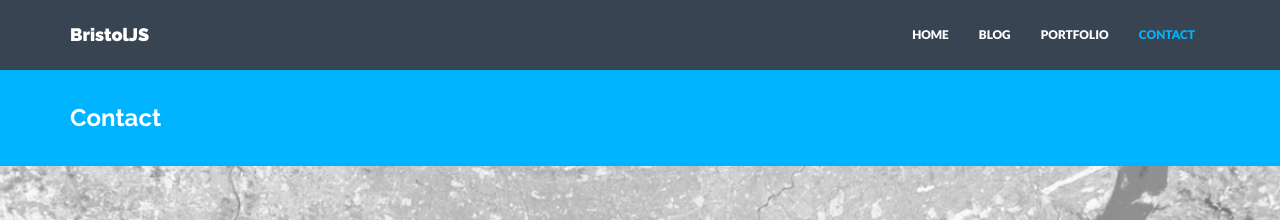
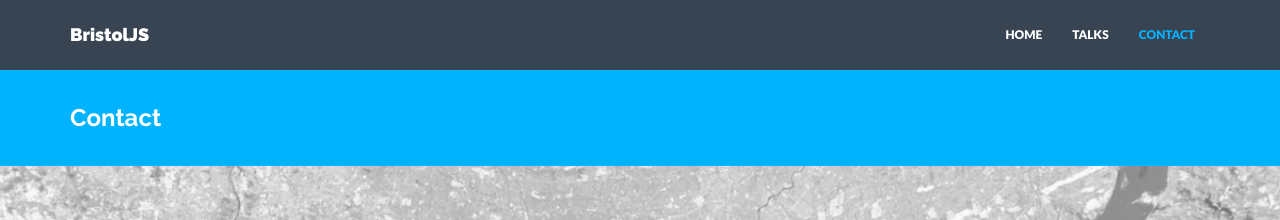
Before and after one commit to bristoljs/bristoljs, a Jekyll site: the page built from contact.html, in a window 1280 px wide. Shown: the top 220 px of the page. Built offline with Jekyll 4.4.1, drawn with Linux system fonts in a browser that asks for light colours; nearby versions of some CDN libraries.

Commit message:
Remove unused header items

```diff
--- a/_includes/nav.html
+++ b/_includes/nav.html
@@ -13,8 +13,7 @@
     <div class="navbar-collapse collapse navbar-right">
       <ul class="nav navbar-nav">
         <li {% if page.title == "Home" %}class="active"{% endif %}><a href="{{"/" | prepend: site.baseurl }}">HOME</a></li>
-        <li {% if page.title == "Blog" %}class="active"{% endif %}><a href="{{"/blog/" | prepend: site.baseurl }}">BLOG</a></li>
-        <li {% if page.title == "Portfolio" %}class="active"{% endif %}><a href="{{"/portfolio/" | prepend: site.baseurl }}">PORTFOLIO</a></li>
+        <li {% if page.title == "Portfolio" %}class="active"{% endif %}><a href="{{"/talks/" | prepend: site.baseurl }}">TALKS</a></li>
         <li {% if page.title == "Contact" %}class="active"{% endif %}><a href="{{"/contact/" | prepend: site.baseurl }}">CONTACT</a></li>
       </ul>
     </div><!--/.nav-collapse -->
```
